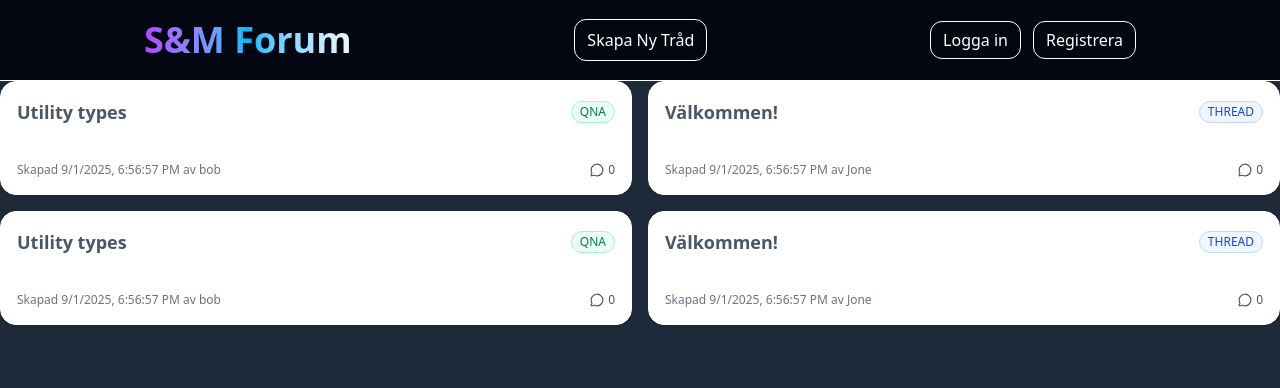
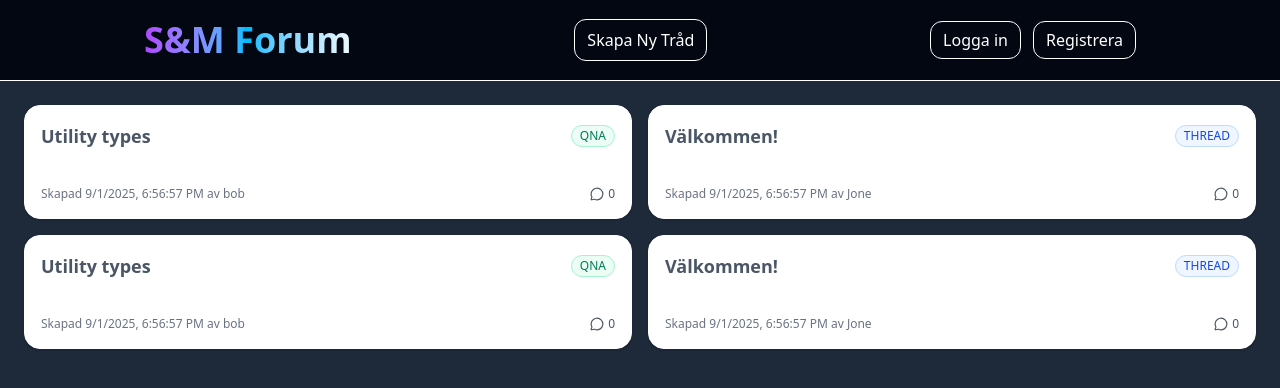
Before and after one commit to Solane-Hebo/typeScript-vite-react, a React (Vite) app in the folder forum/: page / in a window 1280 px wide. Shown: the top 388 px of the page. Built offline with nearby package versions, Linux system fonts and the light colour scheme.

Commit message:
Fix layout: style and add button

```diff
--- a/forum/src/components/ThreadDetail.tsx
+++ b/forum/src/components/ThreadDetail.tsx
@@ -2,6 +2,7 @@ import { useState } from "react"
 import type { QNAThread, Thread, User, Comment } from "../types";
 import type { useRepo } from "../repo";
 import { Lock, MessageCircle, Unlock } from "lucide-react";
+import { useNavigate } from "react-router-dom";
 
 export default function ThreadDetail({
      thread,
@@ -14,6 +15,7 @@ export default function ThreadDetail({
 
 }) {
 
+    const navigate = useNavigate()
     const [newComment, setNewComment] = useState("");
 
     const comments = repo.state.comments.filter((c) => c.thread === thread.id )
@@ -68,7 +70,7 @@ const handleToggleLock = () => {
 
 
     return (
-        <div className="space-y-4 mt-9">
+        <div className="mx-auto w-full max-w-6xl px-4 md:px-6 py-8 space-y-6">
             <div className="rounded-2xl border bg-white p-4 shadow-sm">
                 <h2 className="text-2xl font-bold text-gray-600 flex items-center gap-2">
                     {thread.title}
@@ -164,6 +166,8 @@ const handleToggleLock = () => {
                           className="w-full border rounded p-2 text-sm text-black"
                           placeholder="Skriv en kommentar..."
                         />
+                        <div className="mt-2 flex gap-2">
+
                         <button
                           onClick={handleAddComment}
                           className={`mt-2 px-3 py-1.5 text-white rounded ${
@@ -173,7 +177,13 @@ const handleToggleLock = () => {
                            >
                           Skicka
                         </button>
+                        <button className="mt-2 px-3 py-1.5 text-white rounded bg-blue-600 hover:bg-blue-700" onClick={() => navigate(-1)}>
+                              ← Tillbaka
+                        </button>
+                        </div>
+
                     </div>
+
                  )}
             </div>
         </div>
--- a/forum/src/components/threadList.tsx
+++ b/forum/src/components/threadList.tsx
@@ -14,8 +14,9 @@ export default function ThreadList({
   comments: Comment[];
 }) {
   return (
+    <div className="flex justify-center">
 
-    <div className="grid md:grid-cols-2 gap-4">
+      <div className="grid grid-cols-1 md:grid-cols-2 gap-4 max-w-7xl w-full p-6">
         {threads.map((t) => {
           const commentCount = comments.filter((c) => c.thread === t.id).length;
 
@@ -65,6 +66,7 @@ export default function ThreadList({
           </Link>
         );
       })}
+      </div>
 
     </div>
   );
```
Lines whose indentation alone changed are shown as unchanged.
